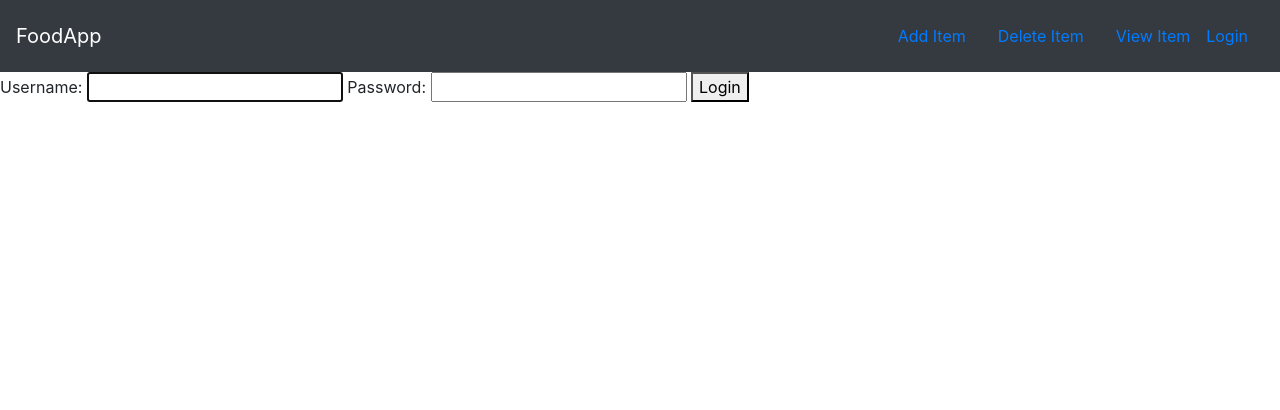
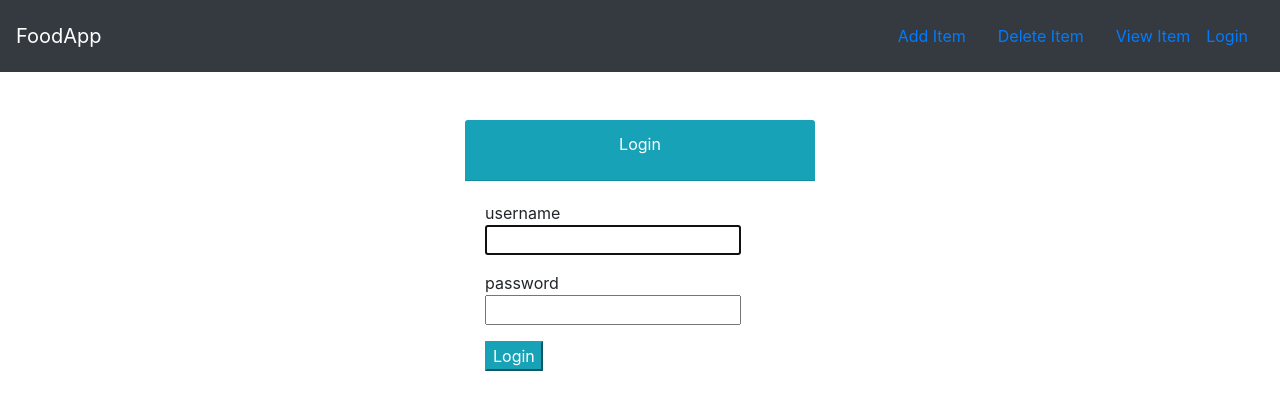
Before and after one commit to torcuata22/FoodMenuApp, a Django app: page /login/ in a window 1280 px wide. Shown: the top 410 px of the page. Run offline with Django 4.2, Linux system fonts and the light colour scheme.

Commit message:
added bootstrap to login

```diff
--- a/myfoodsite/food/templates/food/index.html
+++ b/myfoodsite/food/templates/food/index.html
@@ -13,6 +13,7 @@
         <h2>{{ item.item_name }}</h2>
         <h4>{{ item.item_desc }}</h4>
         <h6>Price: ${{ item.item_price }}</h6>
+        <h6>Suggested by: {{item.user_name}}</h6>
 
     </div>
     <div class="col-md-2">
--- a/myfoodsite/users/templates/users/login.html
+++ b/myfoodsite/users/templates/users/login.html
@@ -1,11 +1,34 @@
 {% extends 'food/base.html' %}
 
 {% block body %}
+<div class="container">
+    <div class="row">
+        <div class="col-md-4 offset-md-4">
+            <div class="card-header mt-5 bg-info text-white">
+                <div class="card-title text-center">
+                  Login
+                </div>
 
-<form method="POST">
-    {% csrf_token %}
-    {{form}}
-    <button type="'submit">Login </button>
-</form>
+            </div>
+            <div class="card-body">
+
+                <form method="POST">
+                    {% csrf_token %}
+                    {% for field in form %}
+                        <div class="form-group">
+                            {{ field.name }}
+                            {{ field }}
+                        </div>
+                    {% endfor %}
+                    <button class="btn-info" type="submit">Login </button>
+                </form>
+
+            </div>
+        </div>
+
+    </div>
+
+</div>
+
 
 {% endblock %}
```
